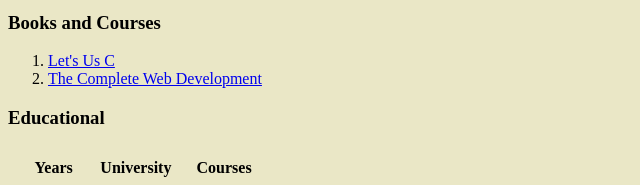
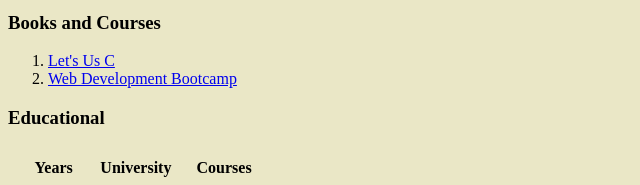
Before and after one commit to RoushanShukla/demo, a plain HTML site: page index.html in a window 1280 px wide. Shown: the part 261-446 px from the top of the page, 0-640 px from the left. Drawn offline with Linux system fonts and the light colour scheme.

Commit message:
Update index.html

```diff
--- a/index.html
+++ b/index.html
@@ -38,7 +38,7 @@
     <h3>Books and Courses</h3>
     <ol>
         <li><a href="https://amzn.to/30wzvvf">Let's Us C</a></li>
-        <li><a href="https://bit.ly/2YNBz1q">The Complete Web Development</a></li>
+        <li><a href="https://bit.ly/2YNBz1q">Web Development Bootcamp</a></li>
     </ol>
 
 
```
